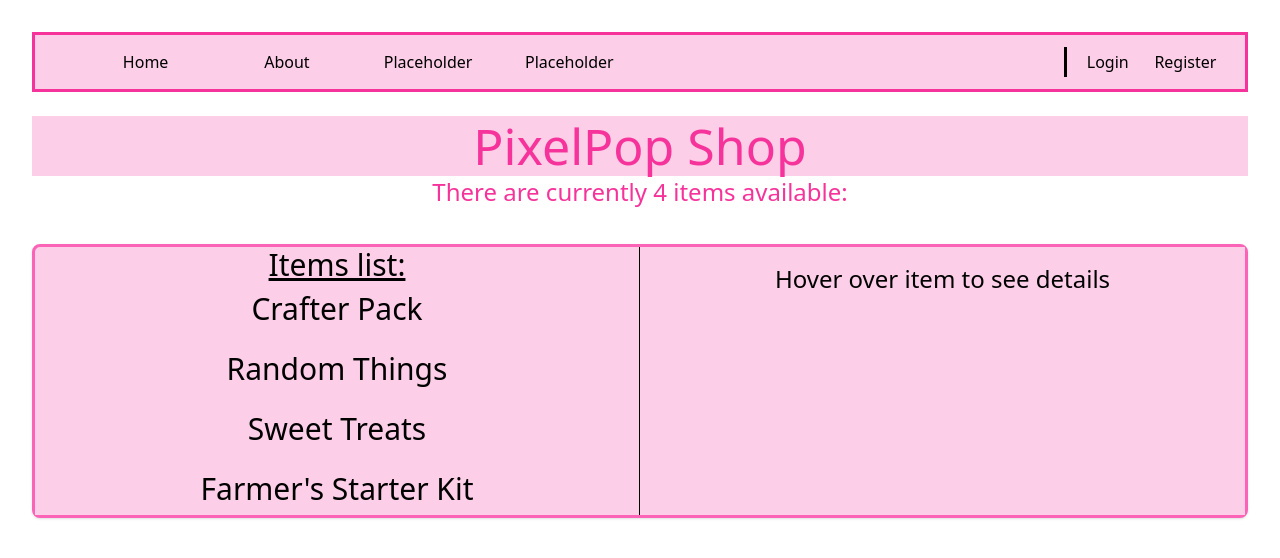
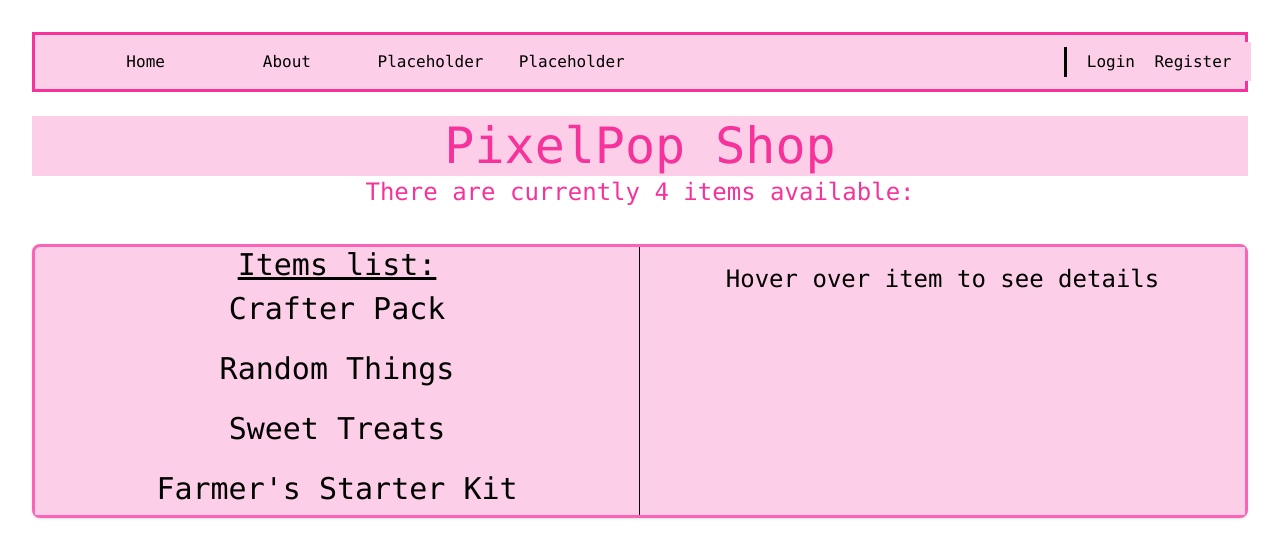
Before and after one commit to keloggzzz/MiniProject, a React (Vite) app: page / in a window 1280 px wide. Shown: the top 558 px of the page. Built offline with nearby package versions, Linux system fonts and the light colour scheme.

Commit message:
changed font back to mono

```diff
--- a/src/App.css
+++ b/src/App.css
@@ -6,7 +6,7 @@
 }
 body{
   background-color: var(--color-zinc-800);
-  font-family: var(--font-serif);
+  font-family: var(--font-mono);
 
 }
 label{
```
